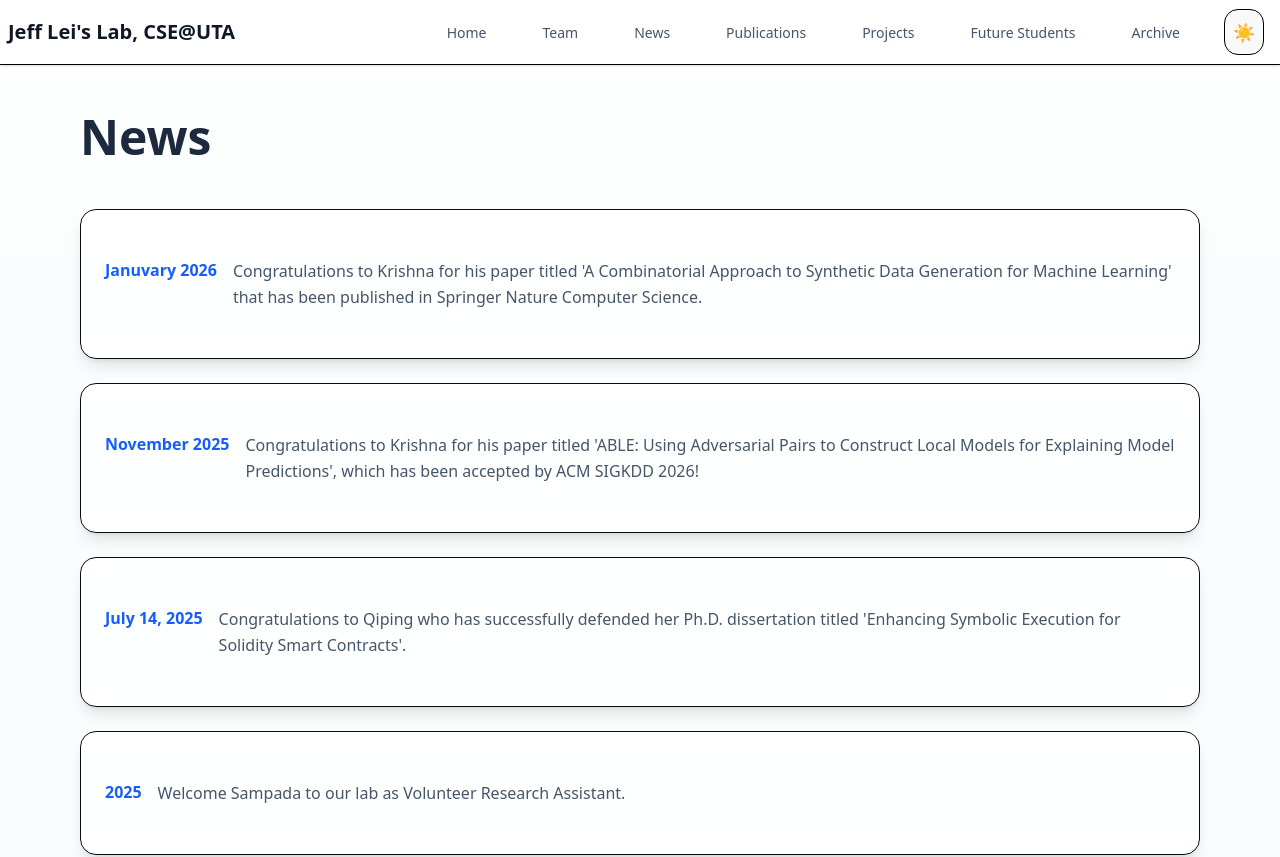
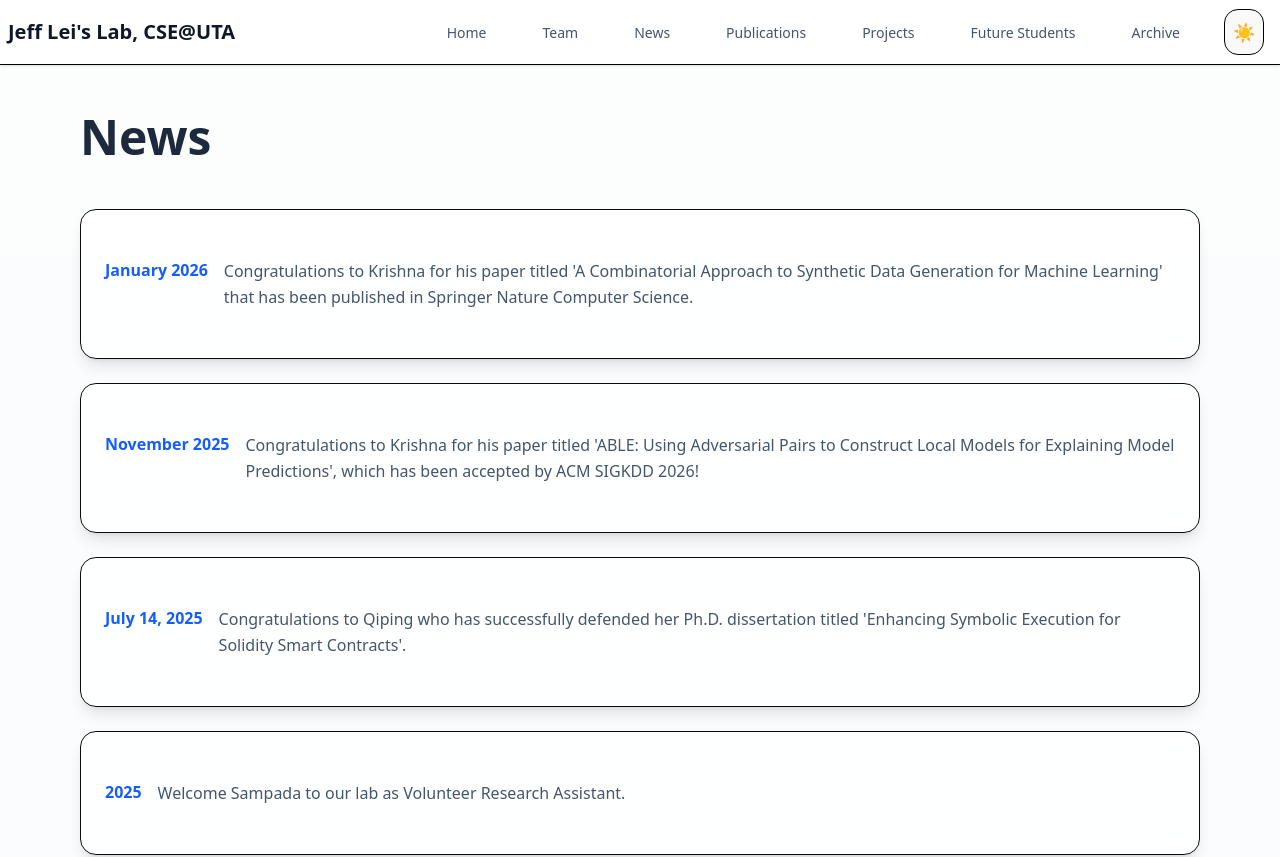
Before and after one commit to sercatuta-lei/sercatuta-lei.github.io, a Next.js app: page /allnews in a window 1280 px wide. Shown: the top 857 px of the page. Built offline with nearby package versions, Linux system fonts and the light colour scheme.

Commit message:
Fix typo in month name from 'Januvary' to 'January'

```diff
--- a/app/allnews/page.tsx
+++ b/app/allnews/page.tsx
@@ -5,7 +5,7 @@ import Link from "next/link";
 
 const news = [
   {
-  date: "Januvary 2026",
+  date: "January 2026",
   headline:"Congratulations to Krishna for his paper titled 'A Combinatorial Approach to Synthetic Data Generation for Machine Learning' that has been published in Springer Nature Computer Science.",
   },
   {
```
